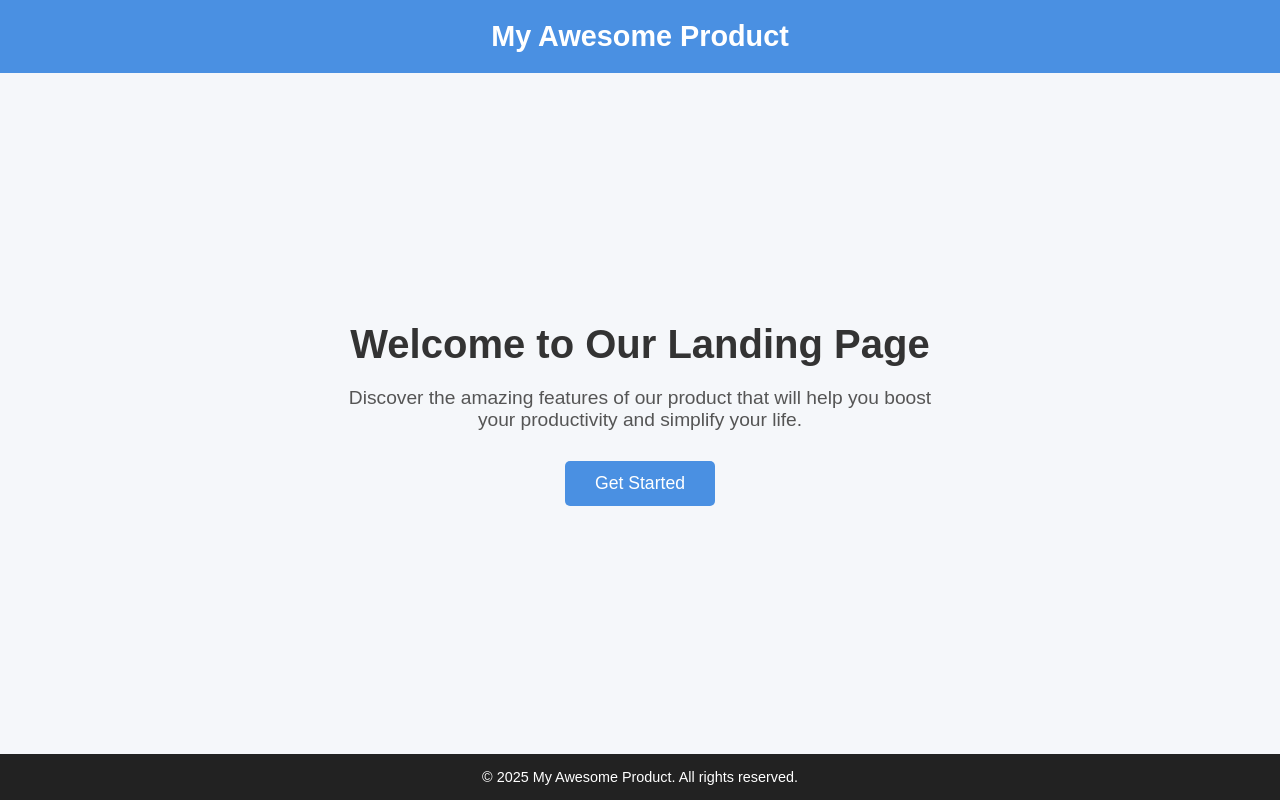
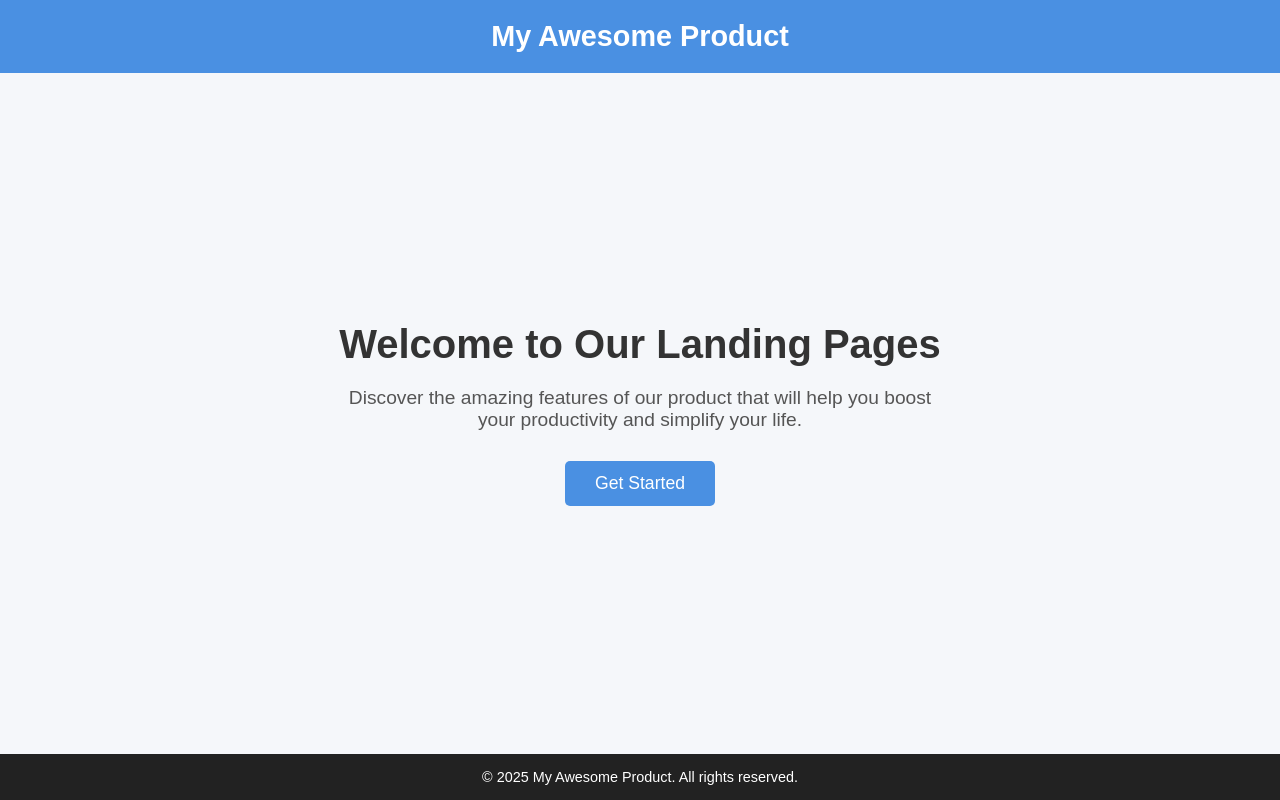
Before and after one commit to kiranjdv/kiranexp1, a plain HTML site: page index.html in a window 1280 px wide. Drawn offline with Linux system fonts and the light colour scheme.

Commit message:
initial commit bro

```diff
--- a/index.html
+++ b/index.html
@@ -83,7 +83,7 @@
   </header>
 
   <main>
-    <h1>Welcome to Our Landing Page</h1>
+    <h1>Welcome to Our Landing Pages</h1>
     <p>Discover the amazing features of our product that will help you boost your productivity and simplify your life.</p>
     <a href="#" class="btn">Get Started</a>
   </main>
```
